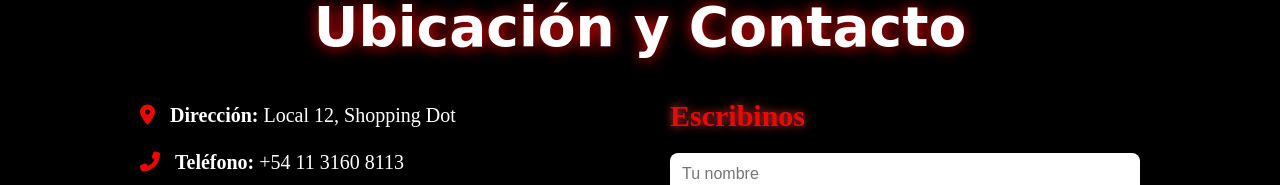
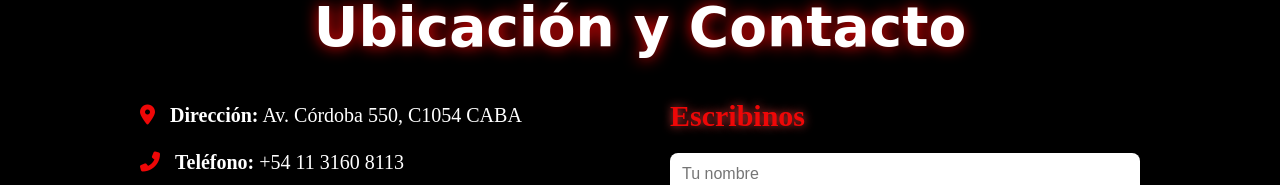
Before and after one commit to lucasantinomilitello/PowerRedHelmetStore, a plain HTML site: page pages/contacto.html in a window 1280 px wide. Shown: the part 155-340 px from the top of the page. Drawn offline with Linux system fonts and the light colour scheme; a web font is replaced by a local one.

Commit message:
Cambio de dirección

```diff
--- a/pages/contacto.html
+++ b/pages/contacto.html
@@ -59,7 +59,7 @@
   <div class="contact-content">
     <div class="contact-left">
       <div class="contact-info">
-        <p class="contact-text"><i class="fas fa-map-marker-alt"></i> <strong>Dirección:</strong> Local 12, Shopping Dot</p>
+        <p class="contact-text"><i class="fas fa-map-marker-alt"></i> <strong>Dirección:</strong> Av. Córdoba 550, C1054 CABA</p>
         <p class="contact-text"><i class="fas fa-phone-alt"></i> <strong>Teléfono:</strong> +54 11 3160 8113</p>
         <p class="contact-text"><i class="fas fa-envelope"></i> <strong>Email:</strong> contacto@poweredstore.com</p>
       </div>
```
